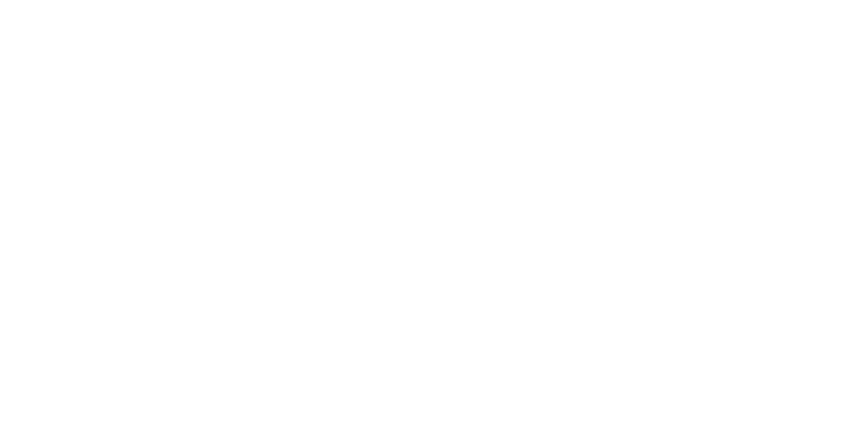
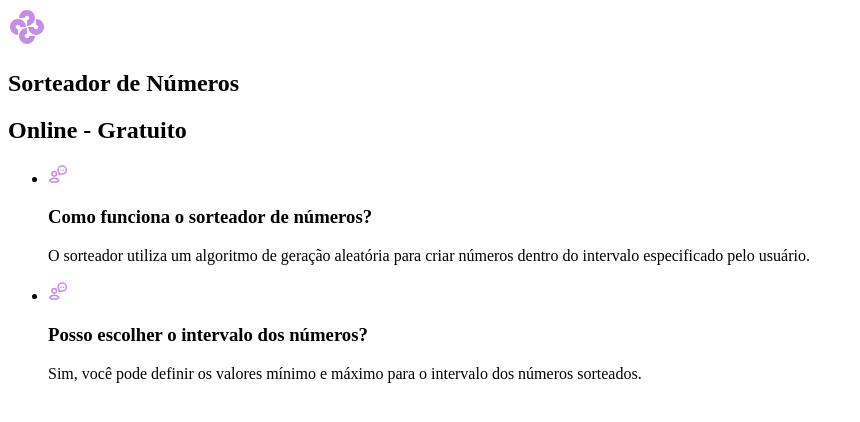
Before and after one commit to is4ac-dev/numbers-drawer, a plain HTML site: page index.html in a window 1280 px wide. Shown: the whole page, without its empty margins (0-860 px from the left). Drawn offline with Linux system fonts and the light colour scheme.

Commit message:
Adding main title and explain section to HTML

```diff
--- a/index.html
+++ b/index.html
@@ -8,6 +8,37 @@
   <link rel="stylesheet" href="assets/styles/global.css">
 </head>
 <body>
+
+  <div id="container">
+
+    <header>
+      <img src="assets/img/logo.svg" alt="Logo da Numbers">
+    </header>
+
+    <section id="main-title">
+
+      <h1>Sorteador de Números</h1>
+
+      <h2>Online - Gratuito</h2>
+
+    </section>
+
+    <ul id="explain-section">
+      <li>
+        <img src="assets/img/question.svg" alt="Ícone de questionamento">
+        <h3>Como funciona o sorteador de números?</h3>
+        <p>O sorteador utiliza um algoritmo de geração aleatória para criar números dentro do intervalo especificado pelo usuário.</p>
+      </li>
+
+      <li>
+        <img src="assets/img/question.svg" alt="Ícone de questionamento">
+        <h3>Posso escolher o intervalo dos números?</h3>
+        <p>Sim, você pode definir os valores mínimo e máximo para o intervalo dos números sorteados.</p>
+      </li>
+    </ul>
+
+  </div>
+
   <script src="assets/main.js"></script>
 </body>
 </html>
```
Also changed, not shown: assets/img/logo.svg (added), assets/img/question.svg (added).
